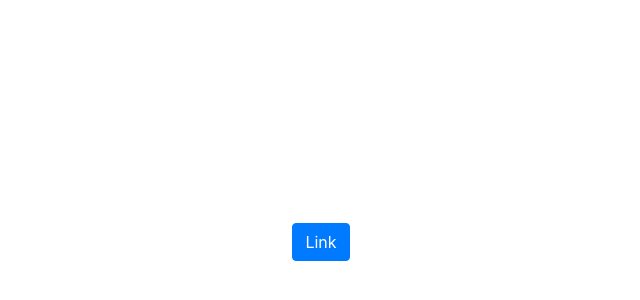
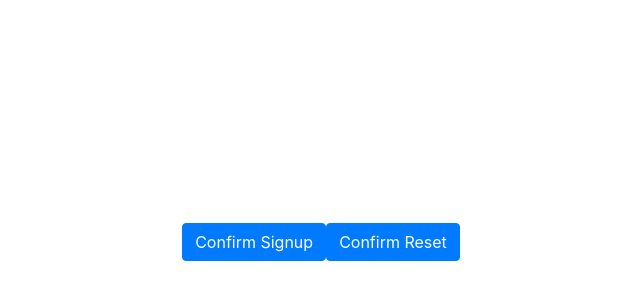
Before and after one commit to ArtJapp/ArtJapp.github.io, a plain HTML site: page index.html in a window 1280 px wide. Shown: the part 158-458 px from the top of the page, without its empty margins (319-959 px from the left). Drawn offline with nearby package versions, Linux system fonts and the light colour scheme.

Commit message:
added reset password

```diff
--- a/index.html
+++ b/index.html
@@ -10,8 +10,10 @@
 <script type="text/javascript">
 function onLoad(){
     var code = new URL(location.href).searchParams.get("code");
-    var urlLink = "infi://signup/confirm?code=" + code;
-    document.getElementById('signup_confirm').setAttribute('href', urlLink);
+    var confirmUrlLink = "infi://signup/confirm?code=" + code;
+    var confirmResetUrlLink = "infi://reset_password/confirm?code=" + code;
+    document.getElementById('signup_confirm').setAttribute('href', confirmUrlLink);
+    document.getElementById('reset_confirm').setAttribute('href', confirmResetUrlLink);
 }
 window.onload = onLoad;
 
@@ -23,7 +25,8 @@ window.onload = onLoad;
     <div class="container-fluid">
 
         <div class=" h-100 d-flex justify-content-center align-items-center">
-            <a class="btn btn-primary" id="signup_confirm" role="button">Link</a>
+            <a class="btn btn-primary" id="signup_confirm" role="button">Confirm Signup</a>
+            <a class="btn btn-primary" id="reset_confirm" role="button">Confirm Reset</a>
         </div>
 </div>
 
```
